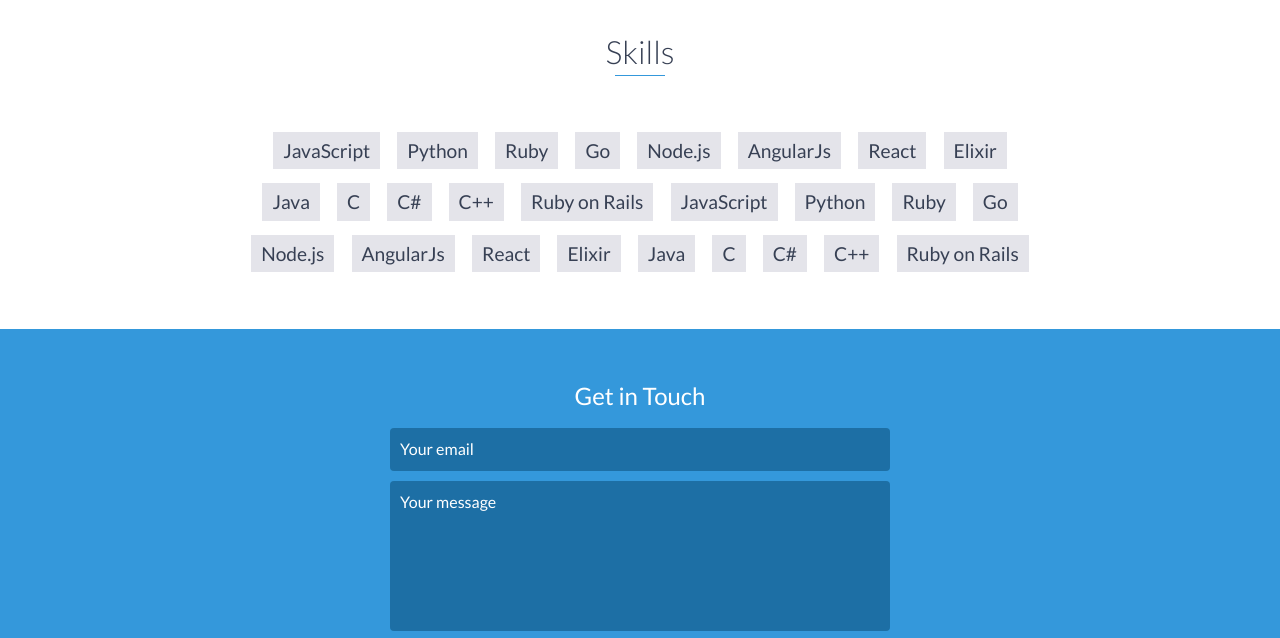
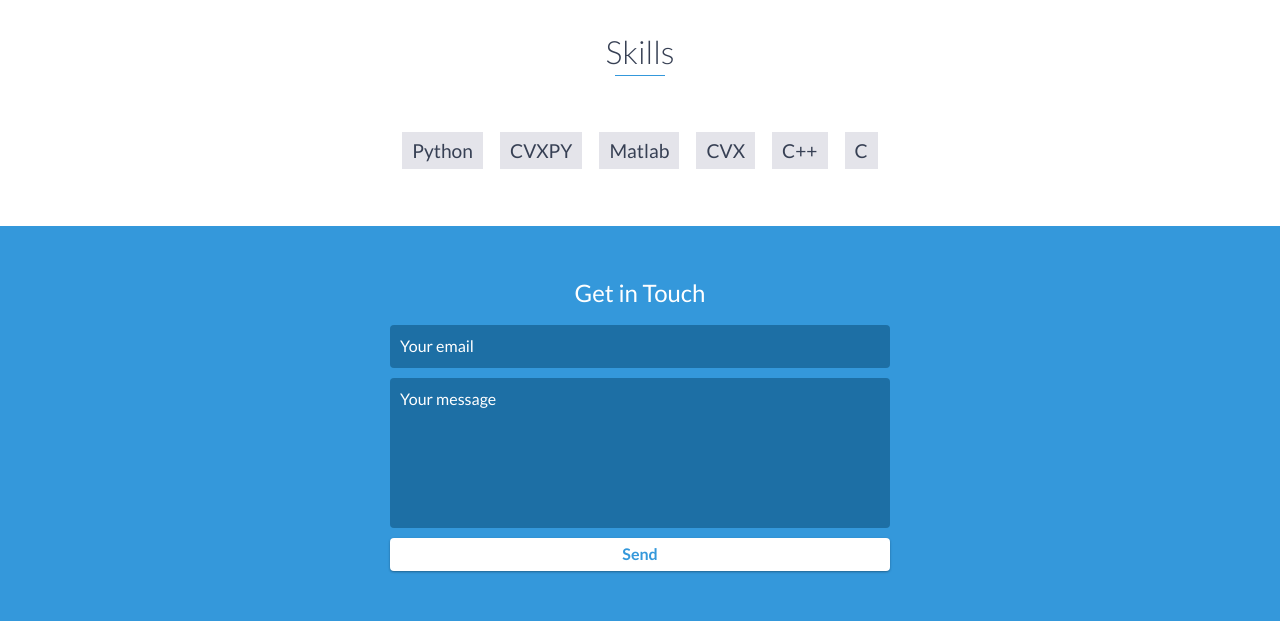
Before and after one commit to gudduarnav/gudduarnav.github.io, a website: page index.html in a window 1280 px wide. Shown: the part 3340-3978 px from the top of the page. Drawn offline with nearby package versions, Linux system fonts and the light colour scheme.

Commit message:
Update index.html

```diff
--- a/index.html
+++ b/index.html
@@ -5,7 +5,7 @@
     <meta charset="utf-8">
     <meta http-equiv="X-UA-Compatible" content="IE=edge">
     <meta name="viewport" content="width=device-width, initial-scale=1">
-    <title>My Portfolio</title>
+    <title>Arnav Mukhopadhyay</title>
 	<link rel="shortcut icon" href="favicon.ico" type="image/x-icon">
 	<link rel="icon" href="favicon.ico" type="image/x-icon">
     <link href="https://fonts.googleapis.com/css?family=Lato:300,400,700,900" rel="stylesheet">
@@ -190,32 +190,12 @@
     <div id="skills">
         <h2 class="heading">Skills</h2>
         <ul>
-            <li>JavaScript</li>
             <li>Python</li>
-            <li>Ruby</li>
-            <li>Go</li>
-            <li>Node.js</li>
-            <li>AngularJs</li>
-            <li>React</li>
-            <li>Elixir</li>
-            <li>Java</li>
+            <li>CVXPY</li>
+            <li>Matlab</li>
+            <li>CVX</li>
+            <li>C++</li>
             <li>C</li>
-            <li>C#</li>
-            <li>C++</li>
-            <li>Ruby on Rails</li>
-            <li>JavaScript</li>
-            <li>Python</li>
-            <li>Ruby</li>
-            <li>Go</li>
-            <li>Node.js</li>
-            <li>AngularJs</li>
-            <li>React</li>
-            <li>Elixir</li>
-            <li>Java</li>
-            <li>C</li>
-            <li>C#</li>
-            <li>C++</li>
-            <li>Ruby on Rails</li>
         </ul>
     </div>
     <!-- End #skills -->
```
